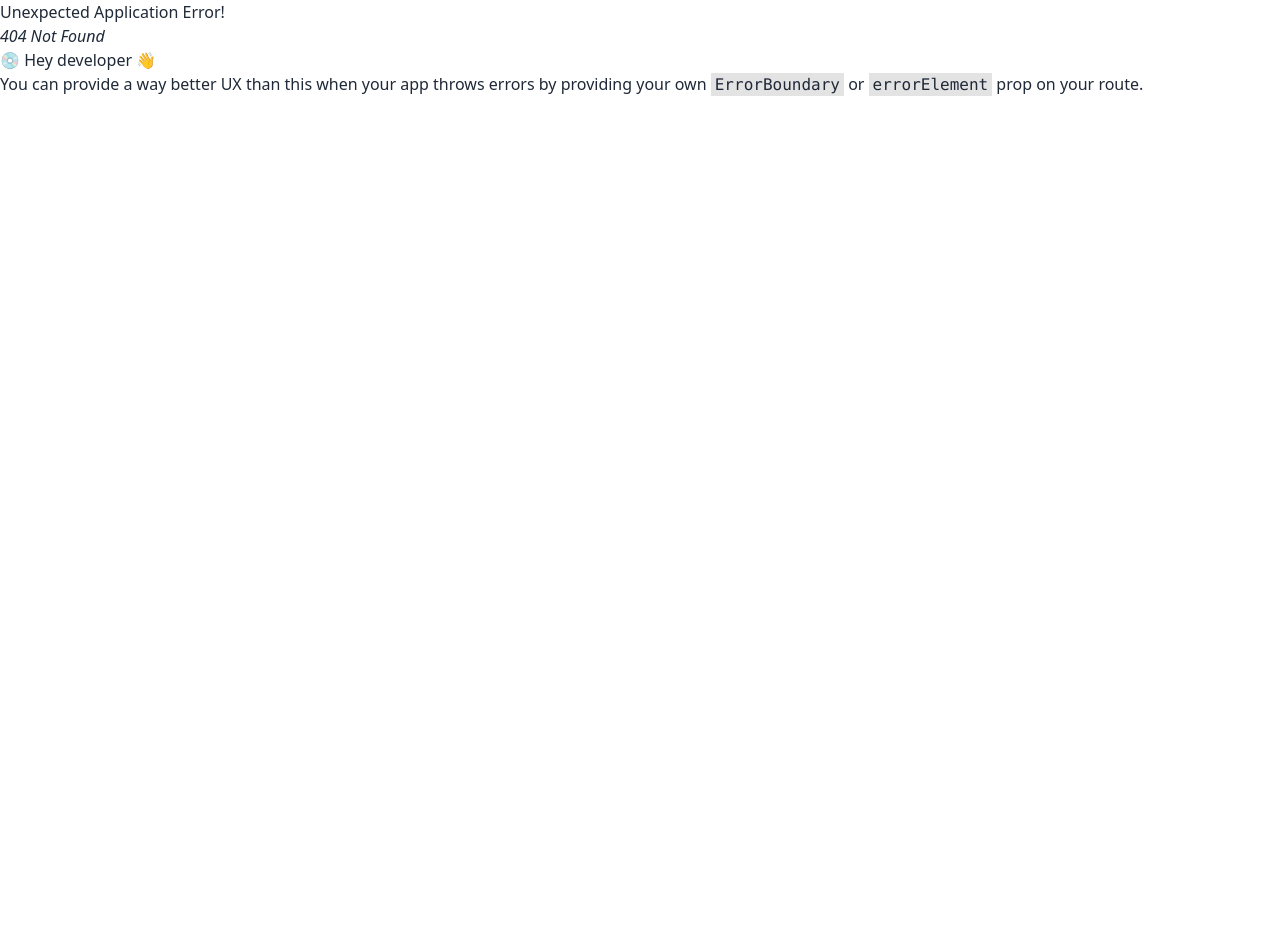
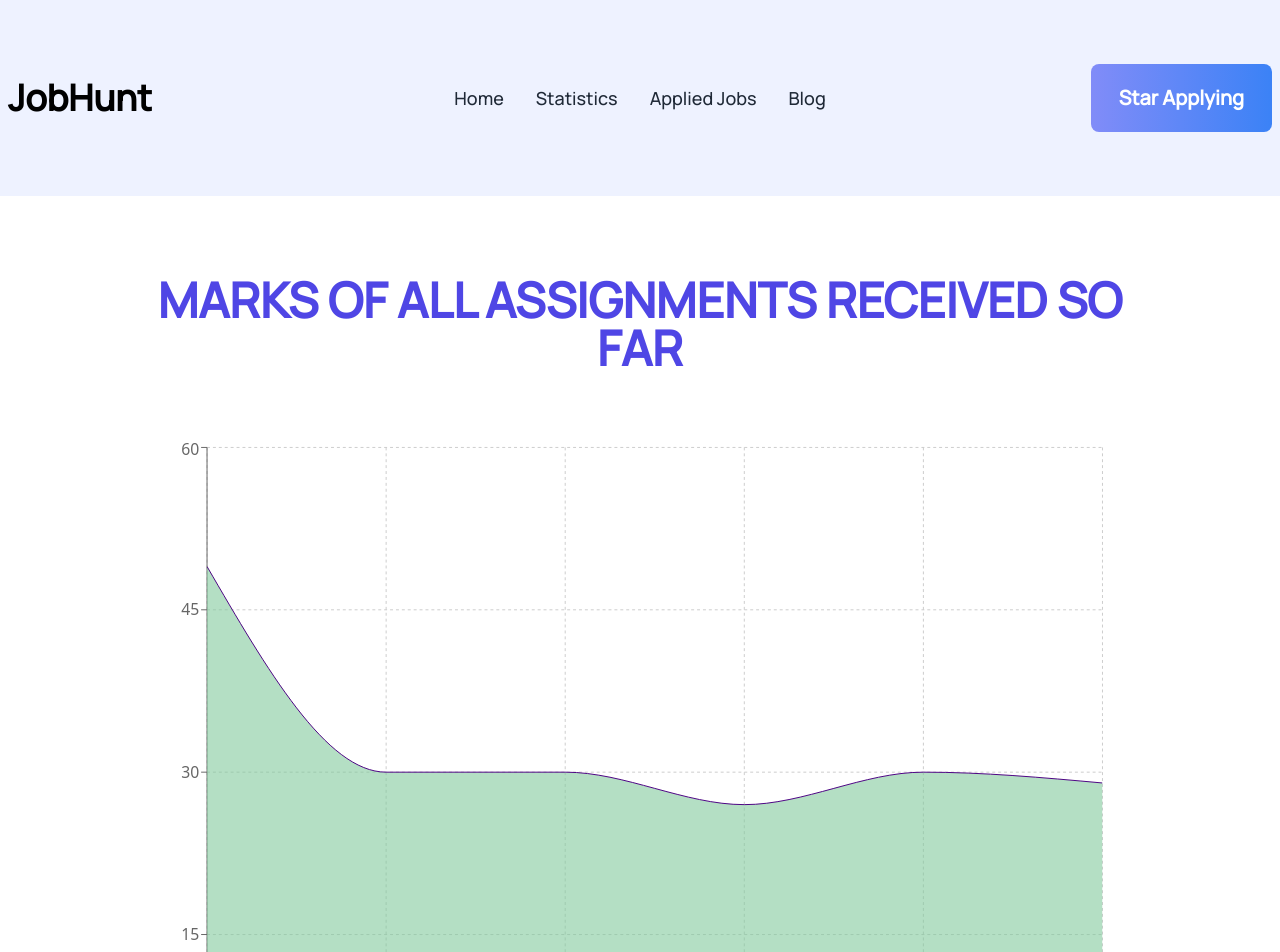
Before and after one commit to sifatullahshoyon/job-hunt, a React (Vite) app: page /statistics in a window 1280 px wide. Before the commit this address had no page. Shown: the top 952 px of the page. Before the commit the page ends 800 px from the top, so only its background shows below. Built offline with nearby package versions, Linux system fonts and the light colour scheme.

Commit message:
Compleate Chart Section

```diff
--- a/package.json
+++ b/package.json
@@ -13,7 +13,8 @@
     "@heroicons/react": "^2.0.18",
     "react": "^18.2.0",
     "react-dom": "^18.2.0",
-    "react-router-dom": "^6.19.0"
+    "react-router-dom": "^6.19.0",
+    "recharts": "^2.10.1"
   },
   "devDependencies": {
     "@types/react": "^18.2.37",
--- a/src/App.jsx
+++ b/src/App.jsx
@@ -1,11 +1,11 @@
 import React from "react";
-import Header from "./components/Header/Header";
 import { Outlet } from "react-router-dom";
+import Navbar from "./components/Header/Navbar";
 
 const App = () => {
   return (
     <section>
-      <Header />
+      <Navbar />
       <div>
         <Outlet />
       </div>
--- /dev/null
+++ b/src/components/AppliedJobs/AppliedJobs.jsx
@@ -0,0 +1,15 @@
+import React from "react";
+import { useLoaderData } from 'react-router-dom';
+
+
+const AppliedJobs = () => {
+    const appliedJobs = useLoaderData();
+    console.log(appliedJobs)
+    return (
+        <div>
+            <p>Applied Jobs</p>
+        </div>
+    );
+};
+
+export default AppliedJobs;
--- a/src/components/FeaturedJobs/FeatureSingleJob.jsx
+++ b/src/components/FeaturedJobs/FeatureSingleJob.jsx
@@ -1,7 +1,9 @@
 import React from "react";
-import { MapPinIcon , CurrencyDollarIcon} from '@heroicons/react/24/solid'
+import { MapPinIcon , CurrencyDollarIcon} from '@heroicons/react/24/solid';
+import { Link } from "react-router-dom";
 const FeatureSingleJob = ({ job }) => {
   const {
+    id,
     logo,
     job_title,
     company_name,
@@ -37,9 +39,9 @@ const FeatureSingleJob = ({ job }) => {
             <p className="text-xl font-manrope font-semibold">Salary :{salary ? salary : 'Not Found'}</p>
             </div>
           </div>
-          <div className="">
+          <Link to={`/appliedJobs/${id}`}>
             <button className="btn-primary">View Details</button>
-          </div>
+          </Link>
         </div>
       </div>
     </div>
--- a/src/components/FeaturedJobs/FeaturedJobs.jsx
+++ b/src/components/FeaturedJobs/FeaturedJobs.jsx
@@ -15,7 +15,7 @@ const FeaturedJobs = () => {
             <p className='font-light text-base mb-8 text-center'>Explore thousands of job opportunities with all the information you need. Its your future</p>
             <div className='grid md:grid-cols-1 lg:grid-cols-2 gap-4 mb-10'>
                 {
-                    itemShowAll?.map(job => <FeatureSingleJob key={job.id} job={job} />)
+                    itemShowAll?.map(job => <FeatureSingleJob key={job.id} job={job}/>)
                 }
             </div>
             <div className='text-center mb-2'>
--- a/src/components/Header/Header.jsx
+++ b/src/components/Header/Header.jsx
@@ -1,10 +1,9 @@
 import React from 'react';
-import Navbar from './Navbar';
+
 
 const Header = () => {
     return (
         <section>
-            <Navbar />
             {/* Start Header Section */}
             <header className='bg-indigo-50 mb-32'>
                 <div className='container mx-auto px-4'>
--- a/src/components/Header/Navbar.jsx
+++ b/src/components/Header/Navbar.jsx
@@ -1,4 +1,5 @@
 import React from "react";
+import { Link } from "react-router-dom";
 
 const Navbar = () => {
   return (
@@ -28,13 +29,13 @@ const Navbar = () => {
                 className="menu menu-sm dropdown-content bg-white shadow mt-3 z-[1] p-2 w-52"
               >
                 <li>
-                  <a className="text-lg">Home</a>
+                  <Link to='/' className="text-lg">Home</Link>
                 </li>
                 <li>
-                  <a className="text-lg">Statistics</a>
+                  <Link to='/statistics' className="text-lg">Statistics</Link>
                 </li>
                 <li>
-                  <a className="text-lg">Applied Jobs</a>
+                  <Link to='/appliedJobs' className="text-lg">Applied Jobs</Link>
                 </li>
                 <li>
                   <a className="text-lg">Blog</a>
@@ -46,13 +47,13 @@ const Navbar = () => {
           <div className="navbar-center hidden lg:flex">
             <ul className="menu menu-horizontal px-1">
               <li>
-                <a className="text-lg">Home</a>
+                <Link to='/' className="text-lg">Home</Link>
               </li>
               <li>
-                <a className="text-lg">Statistics</a>
+                <Link to='/statistics' className="text-lg">Statistics</Link>
               </li>
               <li >
-                  <summary className="text-lg">Applied Jobs</summary>
+                <Link to='/appliedJobs' className="text-lg">Applied Jobs</Link>
               </li>
               <li>
                 <a className="text-lg">Blog</a>
--- a/src/components/Home.jsx
+++ b/src/components/Home.jsx
@@ -1,14 +1,14 @@
 import React from 'react';
 import JobsData from './JobCategory/JobsData';
 import FeaturedJobs from './FeaturedJobs/FeaturedJobs';
-
-
+import Header from './Header/Header';
 
 
 const Home = () => {
     return (
         <section>
             <div>
+                <Header />
                 {/* Start Job Category List Section */}
                     <JobsData />
                 {/* End Job Category List Section */}
--- a/src/components/JobCategory/JobsData.jsx
+++ b/src/components/JobCategory/JobsData.jsx
@@ -15,7 +15,7 @@ const JobsData = () => {
             <p className='font-light text-base mb-8 text-center '>Explore thousands of job opportunities with all the information you need. Its your future</p>
             <div className='grid grid-cols-1 md:grid-cols-2 lg:grid-cols-3 xl:grid-cols-4 gap-4'>
                 {
-                    jobs?.map(job => <SingleJob key={job.id} job={job} />)
+                    jobs?.map(job => <SingleJob key={job.id} job={job}/>)
                 }
             </div>
         </div>
--- /dev/null
+++ b/src/components/Statistics.jsx
@@ -0,0 +1,62 @@
+import React, { PureComponent } from "react";
+import {
+  AreaChart,
+  Area,
+  XAxis,
+  YAxis,
+  CartesianGrid,
+  Tooltip,
+} from "recharts";
+
+const data = [
+  { id: "01", name: "Assignment 1", score: 49 },
+  { id: "02", name: "Assignment 2", score: 30 },
+  { id: "03", name: "Assignment 3", score: 30 },
+  { id: "04", name: "Assignment 4", score: 27 },
+  { id: "05", name: "Assignment 5", score: 30 },
+  { id: "06", name: "Assignment 6", score: 29 },
+];
+
+export default class Example extends PureComponent {
+  render() {
+    return (
+      <div className="container mx-auto p-5 w-4/5 h-auto">
+        <div>
+          <h1 className="uppercase text-center py-5 text-2xl md:text-5xl my-10 font-manrope font-bold text-indigo-600 leading-tight">
+            Marks of all assignments received so far
+          </h1>
+        </div>
+        <div className="flex justify-center items-center">
+          <AreaChart
+            width={1000}
+            height={700}
+            data={data}
+            margin={{
+              top: 10,
+              right: 30,
+              left: 0,
+              bottom: 0,
+            }}
+          >
+            <CartesianGrid strokeDasharray="3 3" />
+            <XAxis dataKey="name" />
+            <YAxis />
+            <Tooltip />
+            <Area
+              type="monotone"
+              dataKey="score"
+              stackId="1"
+              stroke="#4B0082"
+              fill="#82ca9d"
+            />
+          </AreaChart>
+        </div>
+        <div>
+          <p className="text-center text-lg text-black font-manrope font-semibold my-5">
+            Simple Area Chart
+          </p>
+        </div>
+      </div>
+    );
+  }
+}
--- a/src/main.jsx
+++ b/src/main.jsx
@@ -4,6 +4,8 @@ import App from './App.jsx';
 import './index.css';
 import { RouterProvider, createBrowserRouter } from 'react-router-dom';
 import Home from './components/Home.jsx';
+import AppliedJobs from './components/AppliedJobs/AppliedJobs.jsx';
+import Statistics from './components/Statistics.jsx';
 
 const router = createBrowserRouter([
   {
@@ -14,7 +16,20 @@ const router = createBrowserRouter([
         path: '/',
         element: <Home />,
         loader: () => fetch('../../../public/data/jobs.json'),
-      }
+      },
+      {
+        path: 'statistics',
+        element: <Statistics />
+      },
+      {
+        path: 'appliedJobs/:id',
+        element: <AppliedJobs />,
+        loader: ({params}) => fetch(`../../../public/data/jobs.json/${params.id}`),
+      },
+      {
+        path: '',
+        element: <></>
+      },
     ],
   },
 ]);
```
Also changed, not shown: 1 other file (tests, documents, lock files or other folders).
